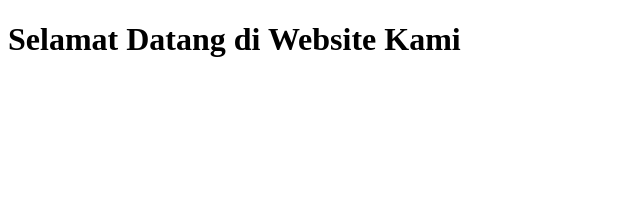
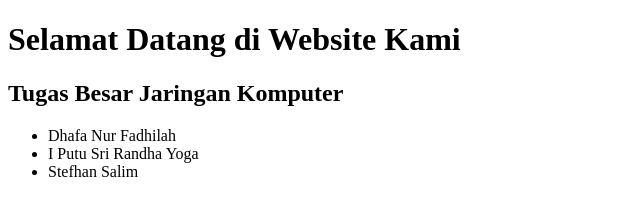
Before and after one commit to Stefhan235/Tubes-Jarkom, a plain HTML site: page index.html in a window 1280 px wide. Shown: the whole page, without its empty margins (0-640 px from the left). Drawn offline with Linux system fonts and the light colour scheme.

Commit message:
Update index.html

```diff
--- a/index.html
+++ b/index.html
@@ -7,6 +7,12 @@
 
 <body>
 	<h1>Selamat Datang di Website Kami</h1>
+	<h2>Tugas Besar Jaringan Komputer</h2>
+	<ul>
+		<li>Dhafa Nur Fadhilah</li>
+		<li>I Putu Sri Randha Yoga</li>
+		<li>Stefhan Salim</li>
+	</ul>
 </body>
 
 </html>
```
